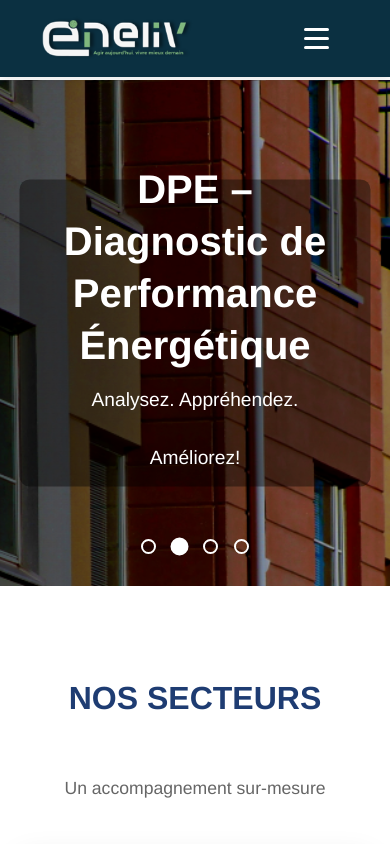
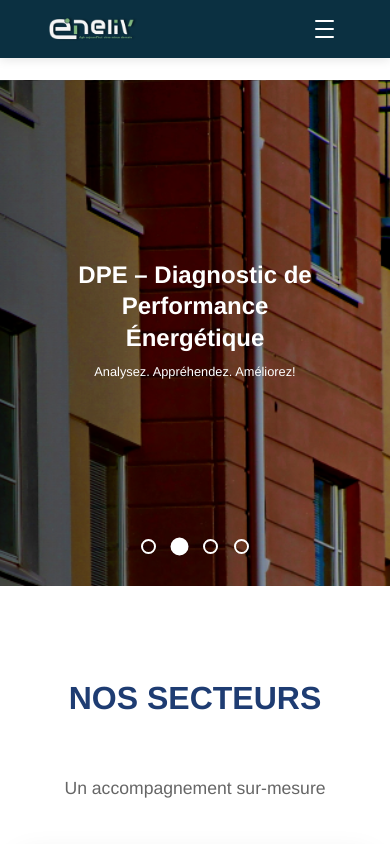
Before and after one commit to ELHIMASS/eneliv1, a plain HTML site: page index.html in a window 390 px wide. Shown: the top 844 px of the page. Drawn offline with Linux system fonts and the light colour scheme.

Commit message:
new edits

```diff
--- a/index.html
+++ b/index.html
@@ -146,12 +146,11 @@
             display: none;
             flex-direction: column;
             cursor: pointer;
-            padding: 5px;
         }
 
         .burger-line {
-            width: 25px;
-            height: 3px;
+            width: 19px;
+            height: 2px;
             background: white;
             margin: 3px 0;
             transition: all 0.3s ease;
@@ -200,7 +199,7 @@
 @media (max-width: 983px) {
   .hero {
     position: relative;
-    height: 55vh;
+    height: 60vh;
     overflow: hidden;
   }
 
@@ -218,27 +217,32 @@
     width: 90%;
     text-align: center;
     color: white;
-    z-index: 2;
-    padding: 0 1rem;
-    background: rgba(0, 0, 0, 0.4); /* bande noire transparente */
     border-radius: 10px;
   }
 
   .hero-title {
-    font-size: 1.3rem;
+    font-size: 0.7rem;
     margin: 0;
     line-height: 1.3;
     word-break: break-word;
   }
 
   .hero-subtitle {
-    font-size: 0.95rem;
+    font-size: 0.4rem;
     margin-top: 0.5rem;
   }
 
   .hero-nav {
     bottom: 1rem;
-  }
+
+ }
+
+ .logo img {
+            height: 0.7cm;
+            width: 4.1cm;
+            object-fit: contain;
+            transition: transform 0.3s ease;
+        }
 }
 
 
@@ -433,24 +437,6 @@
 }
 
 
-
-
-@media (max-width: 983px) {
-  .etape-card {
-    flex-direction: column;
-    text-align: left;
-  }
-
-  .etape-img {
-    width: 100%;
-    margin-top: 1rem;
-  }
-}
-
-
-
-
-
         .hero-content {
             color: #ffffff;
             max-width: 800px;
@@ -460,7 +446,7 @@
         }
 
         .hero-title {
-            font-size: 1.8rem;
+            font-size: 2.1rem;
             font-weight: bold;
             font-family: 'Franklin Gothic Medium', 'Arial Narrow', Arial, sans-serif;
             margin-top: -1rem;
@@ -470,7 +456,7 @@
         }
 
         .hero-subtitle {
-            font-size: 1.0rem;
+            font-size: 1.4rem;
             font-family: 'Franklin Gothic Medium', 'Arial Narrow', Arial, sans-serif;
             margin-top: -2.5rem;
             margin-left: -400px;
@@ -697,15 +683,16 @@
 
             .burger-menu {
                 display: flex;
+                font-size: 20px;
             }
 
             .hero-title {
-                font-size: 2.5rem;
+                font-size: 1.5rem;
                 margin-left: auto;
             }
 
             .hero-subtitle {
-                font-size: 1.2rem;
+                font-size: 0.8rem;
                 margin-top: auto;
                 margin-left: auto;
             }
```
